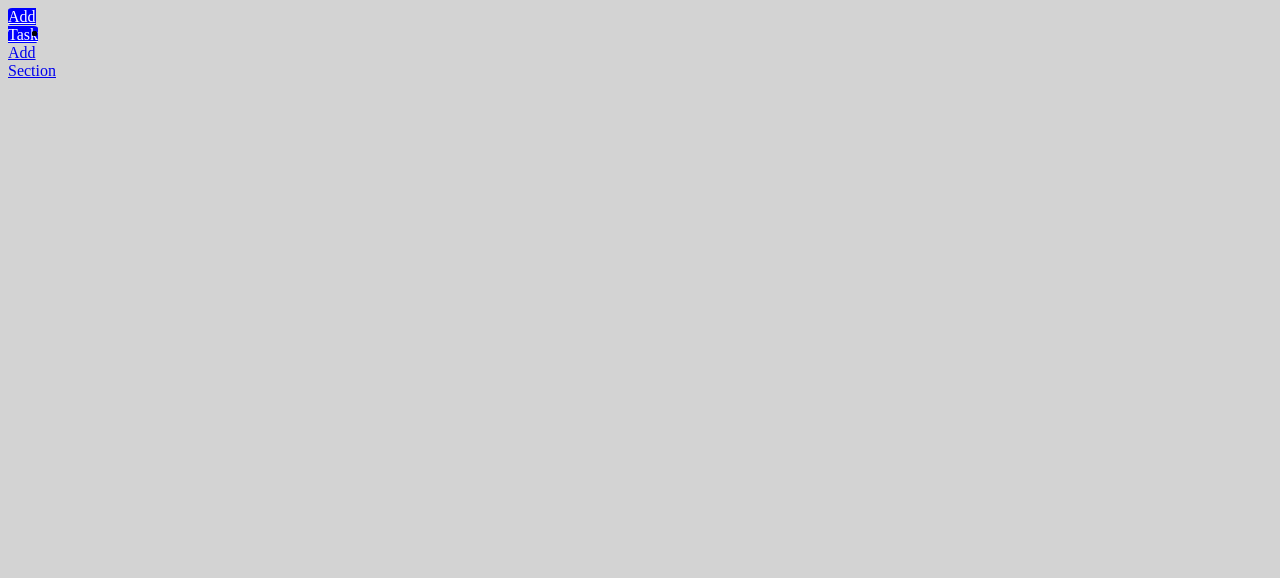
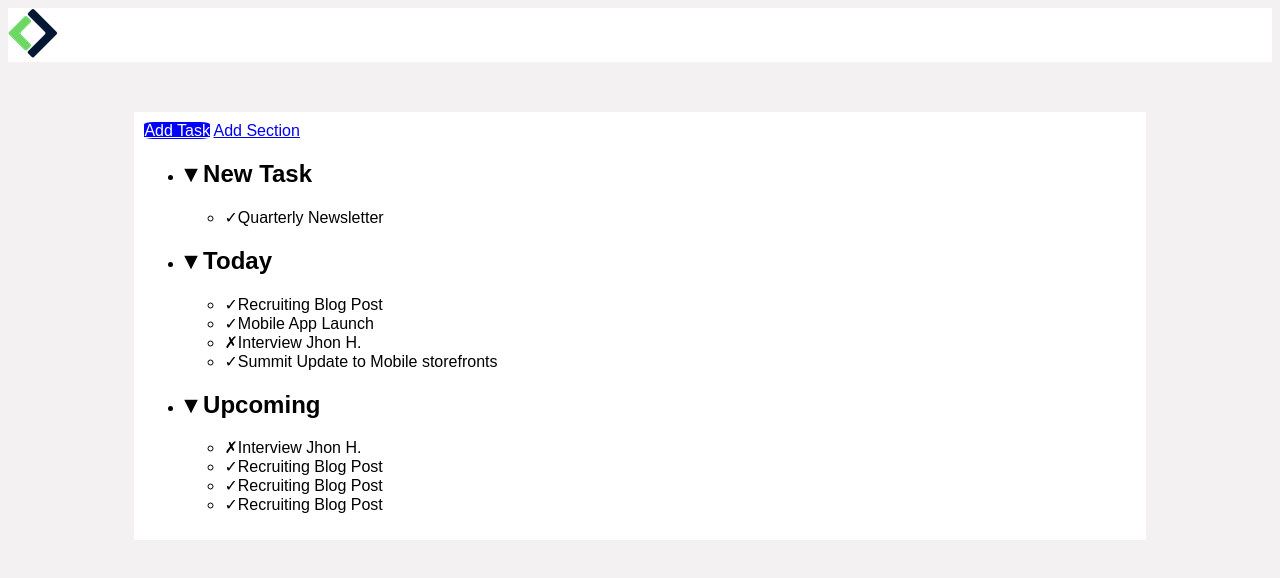
Before and after one commit to EmanueleAnnoscia/html-css-toboolist, a plain HTML site: page index.htm in a window 1280 px wide. Drawn offline with Linux system fonts and the light colour scheme.

Commit message:
feat: list

```diff
--- a/css/style.css
+++ b/css/style.css
@@ -1,12 +1,11 @@
 *{
     box-sizing: border-box;
-    width: 0;
-    height: 0;
+    font-family: Arial, sans-serif;
 
 }
 
 html{
-    background-color: lightgrey;
+    background-color: rgb(243, 241, 241);
 
 }
 
@@ -20,6 +19,8 @@ header{
     margin: 0 auto;
     width: 80%;
     background-color: white;
+    margin-top: 50px;
+    padding: 10px;
 
 }
 
--- a/index.htm
+++ b/index.htm
@@ -23,9 +23,21 @@
          </div>
 
         <ul>
-            <li></li>
-            <li></li>
-            <li></li>
+            <li><h2>&blacktriangledown; New Task</h2><ul>
+                <li><span>&check;</span>Quarterly Newsletter</li>
+            </ul></li>
+            <li><h2>&blacktriangledown; Today</h2><ul>
+                <li><span>&check;</span>Recruiting Blog Post</li>
+                <li><span>&check;</span>Mobile App Launch</li>
+                <li><span>&cross;</span>Interview Jhon H.</li>
+                <li><span>&check;</span>Summit Update to Mobile storefronts</li>
+            </ul></li>
+            <li><h2>&blacktriangledown; Upcoming</h2><ul>
+                <li><span>&cross;</span>Interview Jhon H.</li>
+                <li><span>&check;</span>Recruiting Blog Post</li>
+                <li><span>&check;</span>Recruiting Blog Post</li>
+                <li><span>&check;</span>Recruiting Blog Post</li>
+            </ul></li>
         </ul>
       </main>
 
```
